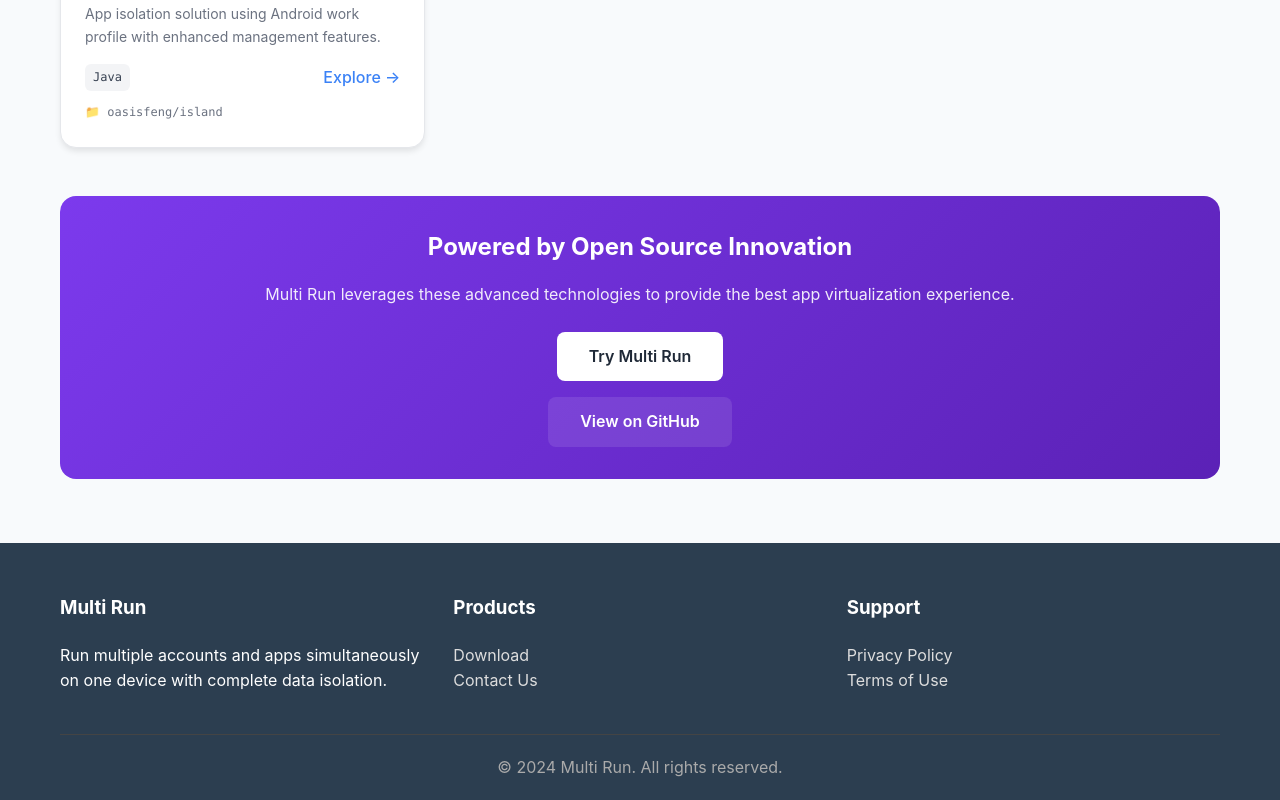
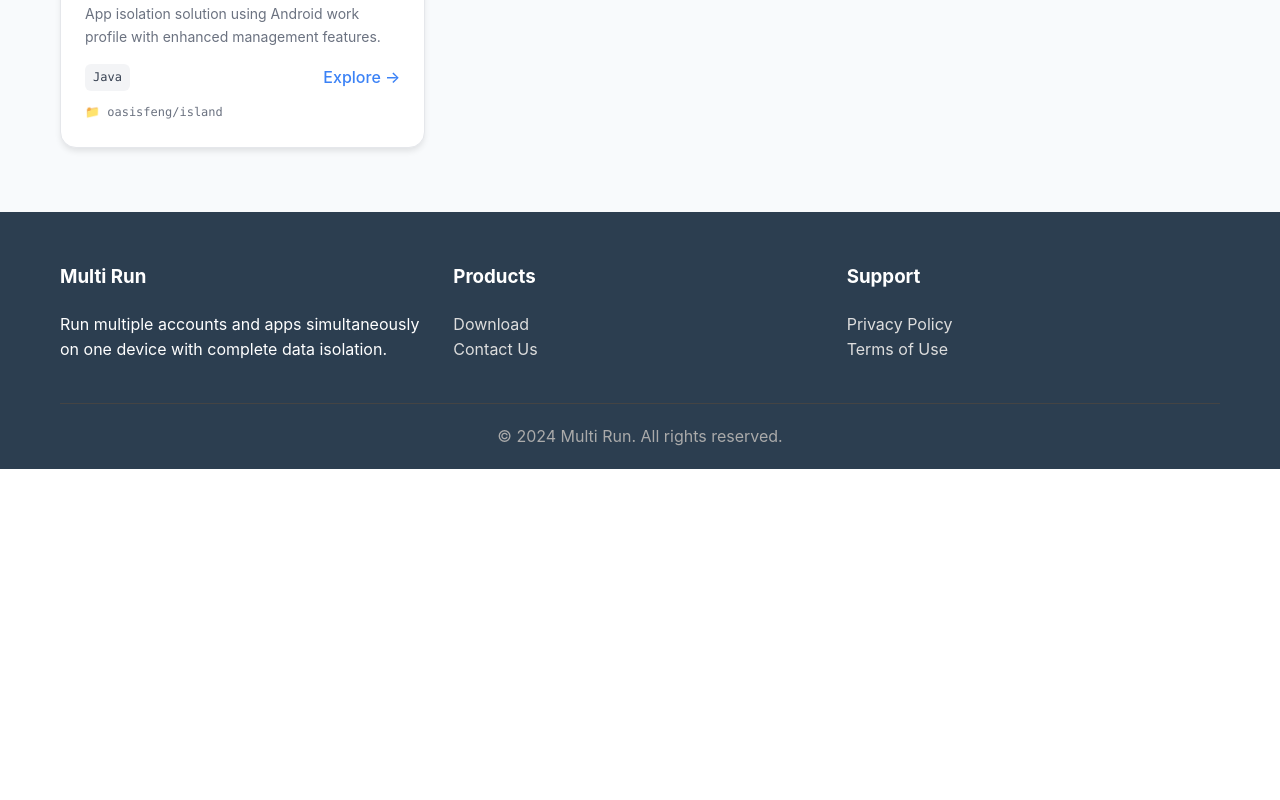
Before and after one commit to jpdong/MultiRun, a Next.js app: page /technology in a window 1280 px wide. Shown: the part 1321-2121 px from the top of the page. After the commit the page ends 1790 px from the top, so only its background shows below. Built offline with nearby package versions, Linux system fonts and the light colour scheme.

Commit message:
fix:删除错误文案

```diff
--- a/app/technology/page.tsx
+++ b/app/technology/page.tsx
@@ -139,28 +139,6 @@
                 </Link>
               ))}
             </div>
-
-            <div className="cta-section">
-              <div className="cta-card purple">
-                <h2 className="cta-title">Powered by Open Source Innovation</h2>
-                <p className="cta-description">
-                  Multi Run leverages these advanced technologies to provide the best app virtualization experience.
-                </p>
-                <div className="cta-buttons">
-                  <a href="/#download" className="cta-button">
-                    Try Multi Run
-                  </a>
-                  <a
-                    href="https://github.com"
-                    target="_blank"
-                    rel="noopener noreferrer"
-                    className="cta-button secondary"
-                  >
-                    View on GitHub
-                  </a>
-                </div>
-              </div>
-            </div>
           </div>
         </Container>
       </main>
```
